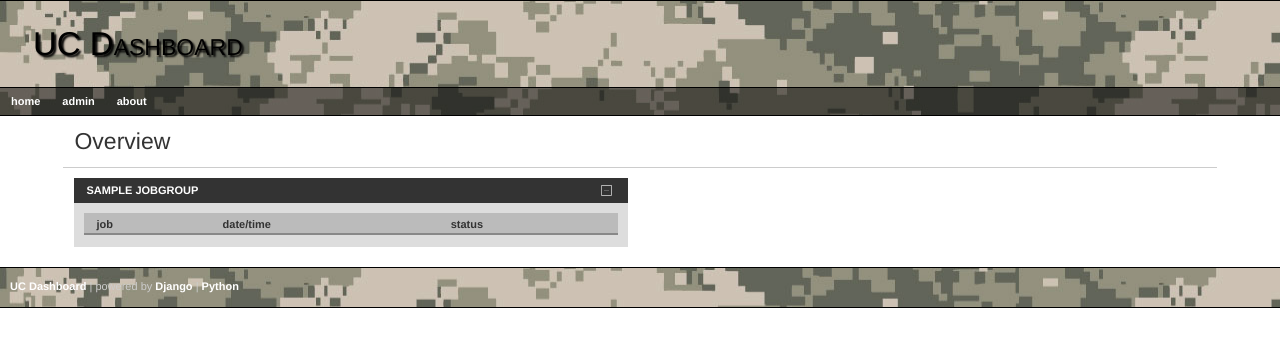
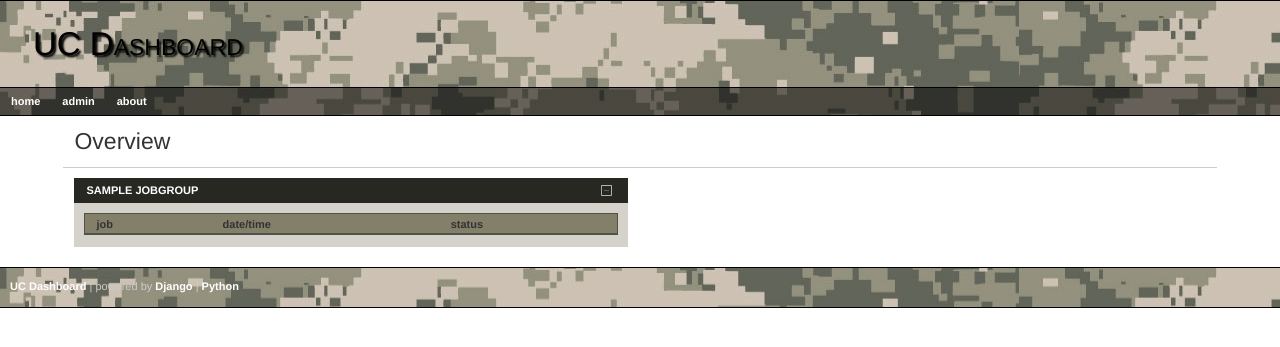
Before and after one commit to swilcox/ucdash, a Django app: page / in a window 1280 px wide. Shown: the top 347 px of the page. Run offline with Django 3.2, Linux system fonts and the light colour scheme; tables that the repository leaves empty hold one stand-in row (values such as "Sample post"); data that the repository does not hold is empty.

Commit message:
added flatfiles usage for /about/ page and tweaked colors to match ucp colors (roughly).

```diff
--- a/ucdash/settings.py
+++ b/ucdash/settings.py
@@ -78,6 +78,7 @@ MIDDLEWARE_CLASSES = (
     'django.middleware.csrf.CsrfViewMiddleware',
     'django.contrib.auth.middleware.AuthenticationMiddleware',
     'django.contrib.messages.middleware.MessageMiddleware',
+    'django.contrib.flatpages.middleware.FlatpageFallbackMiddleware',
 )
 
 
@@ -95,6 +96,7 @@ INSTALLED_APPS = (
     'django.contrib.sessions',
     'django.contrib.sites',
     'django.contrib.messages',
+    'django.contrib.flatpages',
     'piston',
     'jobs',
     'metrics',
--- a/ucdash/static/media/css/base.css
+++ b/ucdash/static/media/css/base.css
@@ -86,3 +86,30 @@ td.icon {
 .wiki_page div {
     border-bottom: 10px;
 }
+
+.box {
+    background: #D4D2CB;
+}
+
+.box h2 {
+    background: #272822;
+}
+
+.box h2 a, .box h2 a.visible {
+    background-color: #272822;
+}
+
+tbody th, tbody td {
+    background-color: #EBE5DF;
+    border-color: #4E5347;
+}
+
+thead th {
+    background: #837F69;
+    border-bottom: 2px solid #4E5347;
+    padding: 0.4em 1em 0.2em;
+}
+
+table {
+    border-color: #4E5347;
+}
```
Also changed, not shown: ucdash/templates/flatpages/default.html (added, +8 -0 lines).
